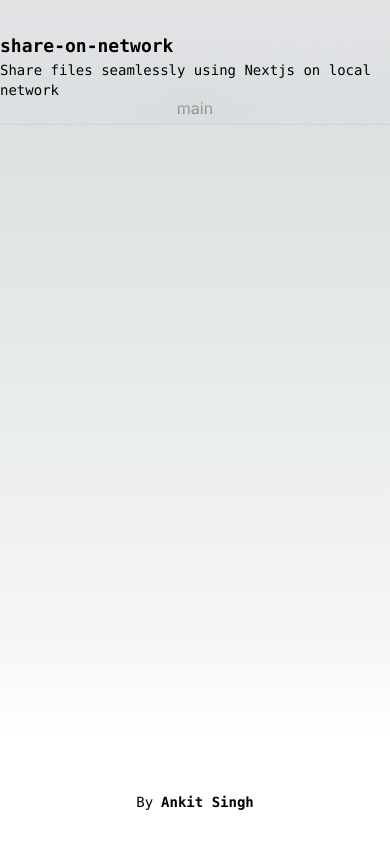
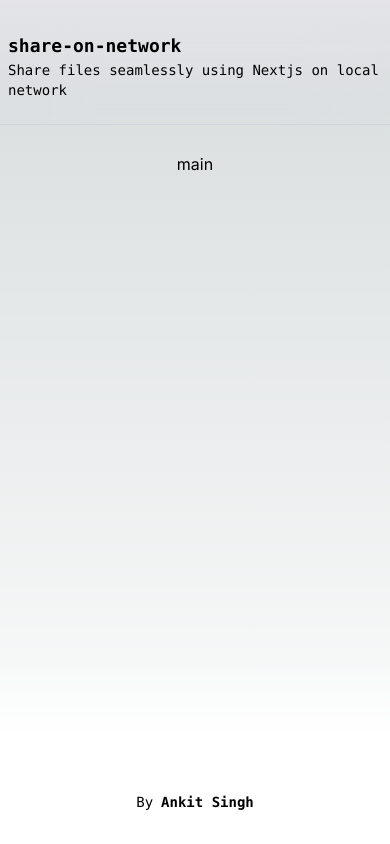
Before and after one commit to ankitzm/share-on-network, a Next.js app: page / in a window 390 px wide. Built offline with nearby package versions, Linux system fonts and the light colour scheme.

Commit message:
hydration error fixed

```diff
--- a/app/page.tsx
+++ b/app/page.tsx
@@ -4,10 +4,10 @@ export default function Home() {
   return (
     <main className="flex min-h-screen flex-col items-center p-24">
       <div className="z-10 max-w-5xl w-full items-center justify-between font-mono text-sm lg:flex">
-        <p className="fixed left-0 top-0 flex flex-col w-full justify-center border-b border-gray-300 bg-gradient-to-b from-zinc-200 pb-6 pt-8 backdrop-blur-2xl dark:border-neutral-800 dark:bg-zinc-800/30 dark:from-inherit lg:static lg:w-auto  lg:rounded-xl lg:border lg:bg-gray-200 lg:p-4 lg:dark:bg-zinc-800/30">
-          <h1 className="text-lg font-bold">share-on-network</h1>
+        <h1 className="fixed left-0 top-0 flex flex-col w-full justify-center border-b border-gray-300 bg-gradient-to-b from-zinc-200 pb-6 pt-8 backdrop-blur-2xl dark:border-neutral-800 dark:bg-zinc-800/30 dark:from-inherit lg:static lg:w-auto  lg:rounded-xl lg:border lg:bg-gray-200 p-2 lg:p-4 lg:dark:bg-zinc-800/30">
+          <p className="text-lg font-bold">share-on-network</p>
           <p>Share files seamlessly using Nextjs on local network</p>
-        </p>
+        </h1>
         <div className="fixed bottom-0 left-0 flex h-48 w-full items-end justify-center bg-gradient-to-t from-white via-white dark:from-black dark:via-black lg:static lg:h-auto lg:w-auto lg:bg-none">
           <a
             className="pointer-events-none flex place-items-center gap-2 p-8 lg:pointer-events-auto lg:p-0"
@@ -21,7 +21,7 @@ export default function Home() {
         </div>
       </div>
 
-      <div className="">
+      <div className="mt-14 md:mt-16 lg:mt-20">
         main
       </div>
 
```
